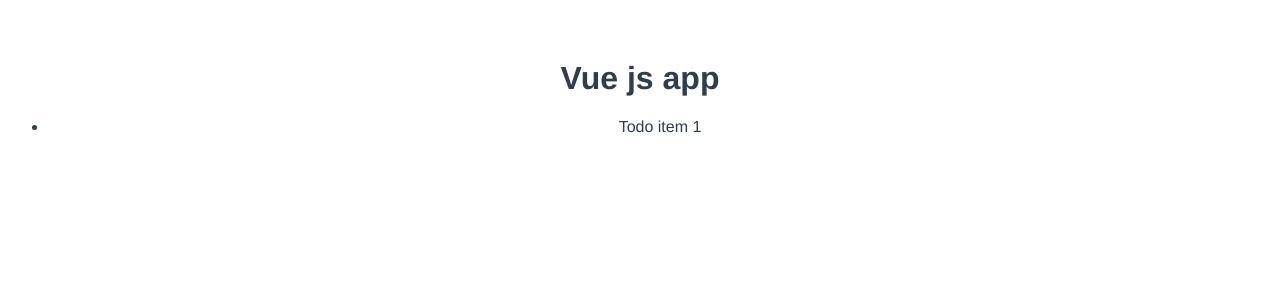
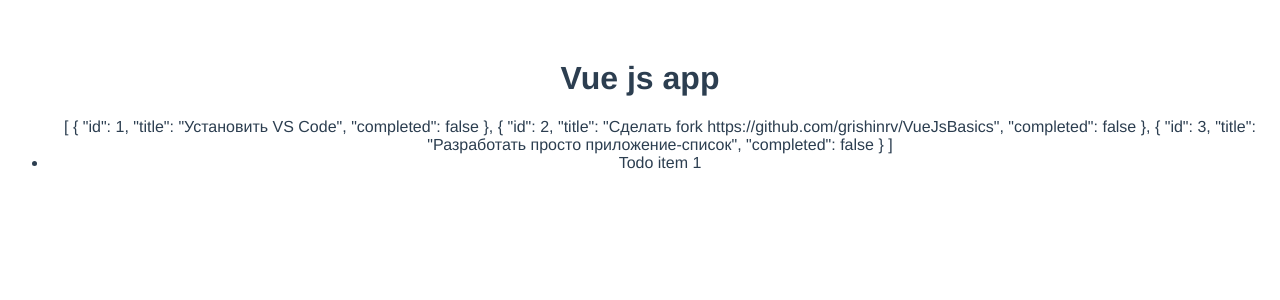
Before and after one commit to uniumdenis/VueJsBasics, a Vue app in the folder vue-app/: page / in a window 1280 px wide. Shown: the top 300 px of the page. Built offline with nearby package versions, Linux system fonts and the light colour scheme.

Commit message:
Passing data to component

```diff
--- a/vue-app/src/App.vue
+++ b/vue-app/src/App.vue
@@ -1,7 +1,9 @@
 <template>
   <div id="app">
     <h1>Vue js app</h1>
-    <ToDoList/>
+    <ToDoList
+      v-bind:todos="todos"
+    />
   </div>
 </template>
 
@@ -9,6 +11,15 @@
 import ToDoList from '@/components/ToDoList'
 export default {
   name: 'app',
+  data (){
+    return {
+      todos: [
+        {id: 1, title: 'Установить VS Code', completed: false},
+        {id: 2, title: 'Сделать fork https://github.com/grishinrv/VueJsBasics', completed: false},
+        {id: 3, title: 'Разработать просто приложение-список', completed: false}
+      ]
+    }
+  },
   components: {
     ToDoList
   }
--- a/vue-app/src/components/ToDoList.vue
+++ b/vue-app/src/components/ToDoList.vue
@@ -1,6 +1,7 @@
 <template>
     <div>
         <ul>
+            {{todos}}
             <ToDoItem/>
         </ul>
     </div>
@@ -9,6 +10,7 @@
 <script>
 import ToDoItem from '@/components/ToDoItem'
 export default {
+    props: ['todos'],
     components:{
         ToDoItem
     }
```
